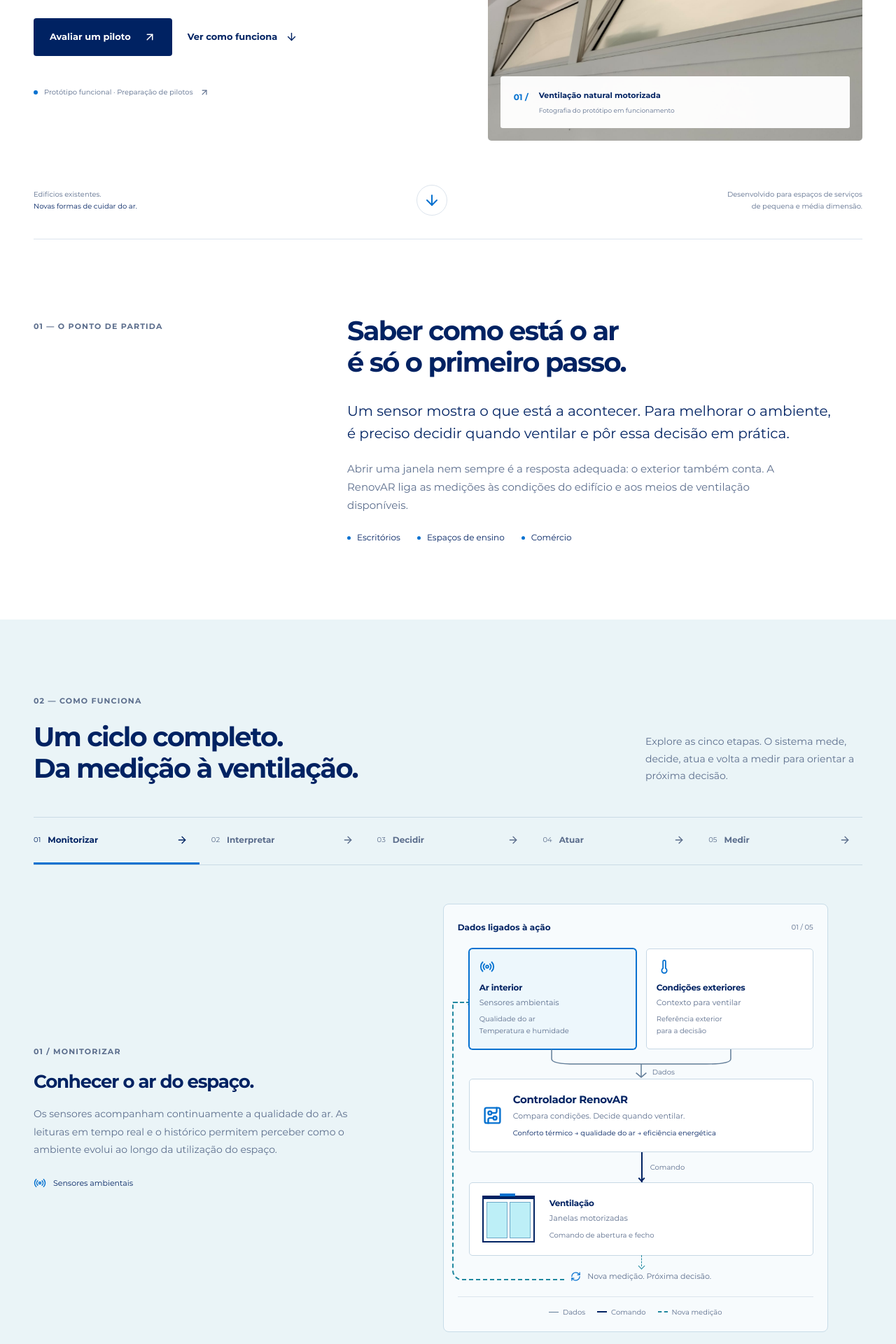
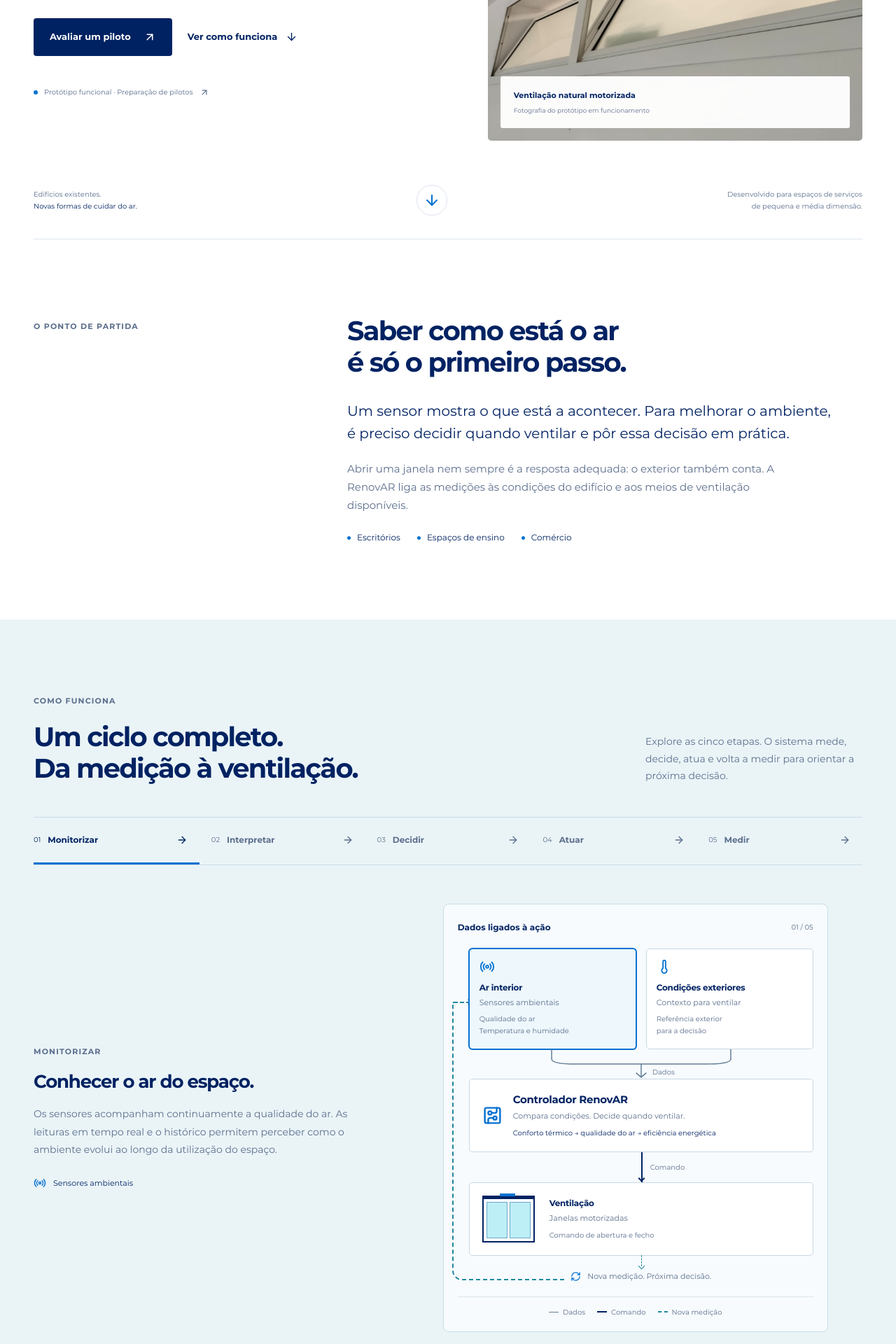
Before and after one commit to Stardust-Systems-Lda/Website, a React (Vite) app: page / in a window 1280 px wide. Shown: the part 500-2420 px from the top of the page at 70% size. Built offline with nearby package versions, Linux system fonts and the light colour scheme.

Commit message:
Remove decorative numbering and align founder profiles

```diff
--- a/src/App.tsx
+++ b/src/App.tsx
@@ -221,7 +221,6 @@
                 <Wind size={22} />
               </div>
               <figcaption className="photo-caption">
-                <span className="caption-number">01 /</span>
                 <span>
                   Ventilação natural motorizada
                   <small>Fotografia do protótipo em funcionamento</small>
@@ -248,7 +247,7 @@
 
         <section id="problema" className="problem section-space">
           <div className="container problem-grid">
-            <p className="eyebrow">01 — O ponto de partida</p>
+            <p className="eyebrow">O ponto de partida</p>
             <div>
               <h2>
                 Saber como está o ar
@@ -277,7 +276,7 @@
           <div className="container">
             <div className="section-heading">
               <div>
-                <p className="eyebrow">02 — Como funciona</p>
+                <p className="eyebrow">Como funciona</p>
                 <h2>
                   Um ciclo completo.
                   <br />
@@ -312,7 +311,7 @@
             <div id="cycle-panel" className="cycle-panel">
               <div className="cycle-copy" aria-live="polite" aria-atomic="true">
                 <p className="eyebrow">
-                  0{activeStep + 1} / {step.name}
+                  {step.name}
                 </p>
                 <h3>{step.title}</h3>
                 <p>{step.text}</p>
@@ -360,12 +359,12 @@
                 loading="lazy"
               />
               <figcaption>
-                <span>02 / Sensor ambiental</span>
+                <span>Sensor ambiental</span>
                 <span>Protótipo funcional</span>
               </figcaption>
             </figure>
             <div className="product-copy">
-              <p className="eyebrow">03 — O sistema</p>
+              <p className="eyebrow">O sistema</p>
               <h2>
                 Tecnologia que se liga
                 <br />
@@ -420,7 +419,7 @@
           <div className="container">
             <div className="section-heading">
               <div>
-                <p className="eyebrow">04 — Pilotos</p>
+                <p className="eyebrow">Pilotos</p>
                 <h2>
                   Do protótipo
                   <br />
@@ -488,7 +487,7 @@
           <div className="container">
             <div className="section-heading">
               <div>
-                <p className="eyebrow">05 — Os fundadores</p>
+                <p className="eyebrow">Os fundadores</p>
                 <h2>Quem está a construir a RenovAR.</h2>
               </div>
               <p>
@@ -498,7 +497,6 @@
             </div>
             <div className="team-list">
               <article>
-                <span className="member-number">01 /</span>
                 <h3>Afonso Mota</h3>
                 <p className="member-role">Direção técnica e estratégia</p>
                 <p className="member-bio">
@@ -508,7 +506,6 @@
                 </p>
               </article>
               <article>
-                <span className="member-number">02 /</span>
                 <h3>Gabriel Conceição</h3>
                 <p className="member-role">
                   Operações, negócio e comunicação
@@ -521,7 +518,6 @@
                 </p>
               </article>
               <article>
-                <span className="member-number">03 /</span>
                 <h3>Nuno Ferreira</h3>
                 <p className="member-role">Eletrónica e prototipagem física</p>
                 <p className="member-bio">
@@ -538,7 +534,7 @@
         <section id="perguntas" className="faq section-space">
           <div className="container faq-grid">
             <div>
-              <p className="eyebrow">06 — Perguntas frequentes</p>
+              <p className="eyebrow">Perguntas frequentes</p>
               <h2>
                 Respostas para
                 <br />o seu projeto.
--- a/src/index.css
+++ b/src/index.css
@@ -435,12 +435,6 @@
 .photo-caption > svg {
   margin-left: auto;
 }
-.caption-number {
-  color: var(--blue);
-  font-size: 12px;
-  align-self: flex-start;
-  padding-top: 2px;
-}
 .photo-caption small {
   display: block;
   font-size: 9px;
@@ -771,13 +765,9 @@
   border-top: 1px solid var(--line);
   padding-top: 25px;
 }
-.member-number {
-  font-size: 10px;
-  color: var(--blue);
-}
 .team-list h3 {
   font-size: 21px;
-  margin-block: 29px 12px;
+  margin-block: 0 12px;
 }
 .team-list p {
   font-size: 12px;
@@ -1419,20 +1409,13 @@
     gap: 24px;
   }
   .team-list article {
-    display: grid;
-    grid-template-columns: 32px 1fr;
-    gap: 0 13px;
     padding-top: 22px;
-  }
-  .member-number {
-    padding-top: 5px;
   }
   .team-list h3 {
     margin: 0 0 10px;
     font-size: 22px;
   }
   .team-list p {
-    grid-column: 2;
     font-size: 12px;
   }
   .team-list .member-role {
```
